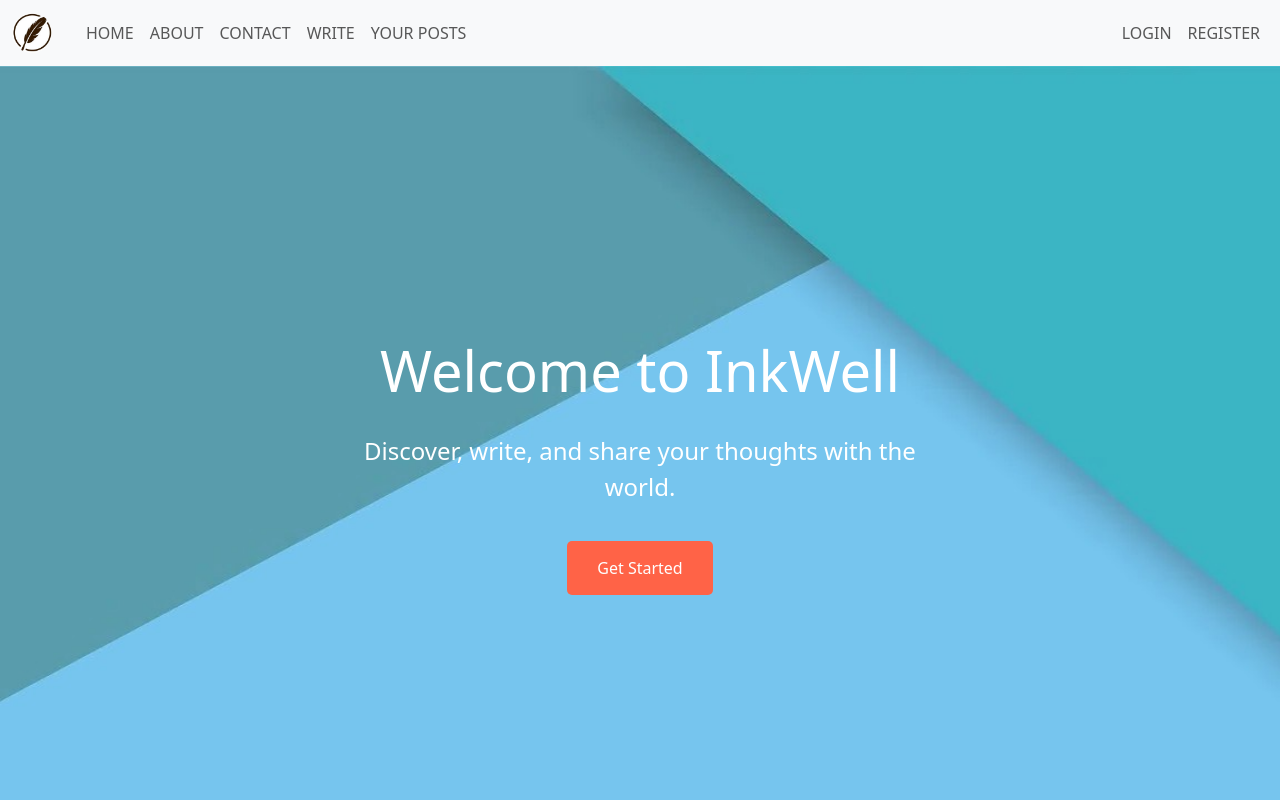
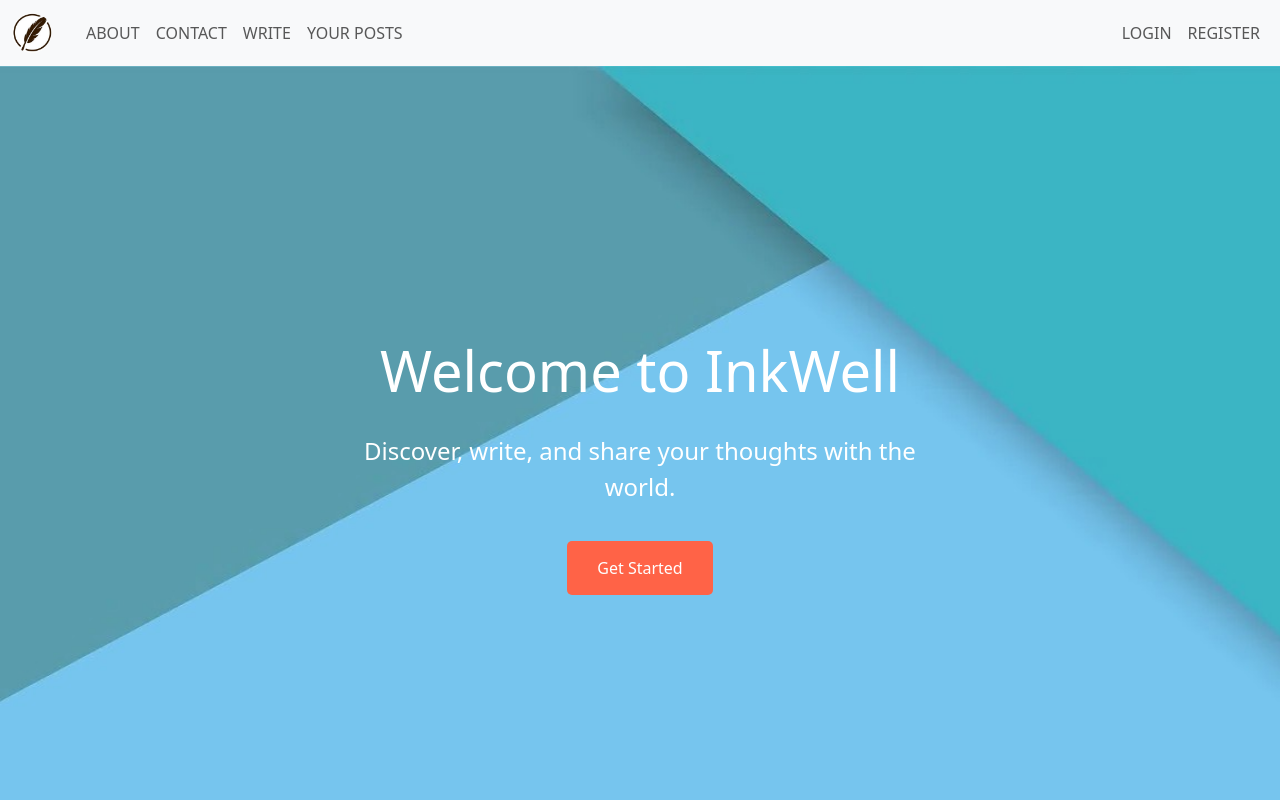
Before and after one commit to tariq3101/InkWell, a React (Create React App) app in the folder client/: page / in a window 1280 px wide. Shown: the top 800 px of the page. Built offline with nearby package versions, Linux system fonts and the light colour scheme.

Commit message:
Changes for landing page

```diff
--- a/client/src/components/topbar/TopBar.jsx
+++ b/client/src/components/topbar/TopBar.jsx
@@ -34,7 +34,7 @@ const TopBar = () => {
                     <span className="navbar-toggler-icon"></span>
                 </button>
                 <div className="collapse navbar-collapse" id="navbarNav">
-                    <ul className="navbar-nav me-auto mb-2 mb-lg-0">
+                    {user ? (<ul className="navbar-nav me-auto mb-2 mb-lg-0">
                         <li className="nav-item">
                             <Link to="/home" className="nav-link">HOME</Link>
                         </li>
@@ -53,7 +53,26 @@ const TopBar = () => {
                         <li className="nav-item" onClick={handleLogout}>
                             {user && <span className="nav-link" style={{ cursor: 'pointer' }}>LOGOUT</span>}
                         </li>
-                    </ul>
+                    </ul>)
+                        : (<ul className="navbar-nav me-auto mb-2 mb-lg-0">
+                        <li className="nav-item">
+                            <Link to="/about" className="nav-link">ABOUT</Link>
+                        </li>
+                        <li className="nav-item">
+                            <Link to="/contact" className="nav-link">CONTACT</Link>
+                        </li>
+                        <li className="nav-item">
+                            <Link to="/write" className="nav-link">WRITE</Link>
+                        </li>
+                        <li className="nav-item" onClick={handleYourPostsClick}>
+                            <span className="nav-link" style={{ cursor: 'pointer' }}>YOUR POSTS</span>
+                        </li>
+                        <li className="nav-item" onClick={handleLogout}>
+                            {user && <span className="nav-link" style={{ cursor: 'pointer' }}>LOGOUT</span>}
+                        </li>
+                    </ul>)}
+
+
                     <div className="d-flex">
                         {user ? (
                             <div className="user d-flex align-items-center">
@@ -75,7 +94,7 @@ const TopBar = () => {
                     </div>
                 </div>
             </div>
-        </nav>
+        </nav >
     );
 }
 
```
